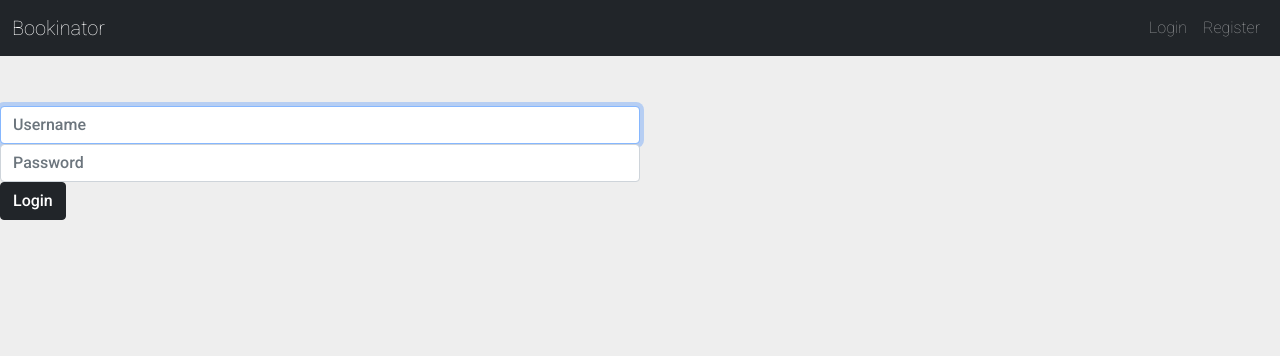
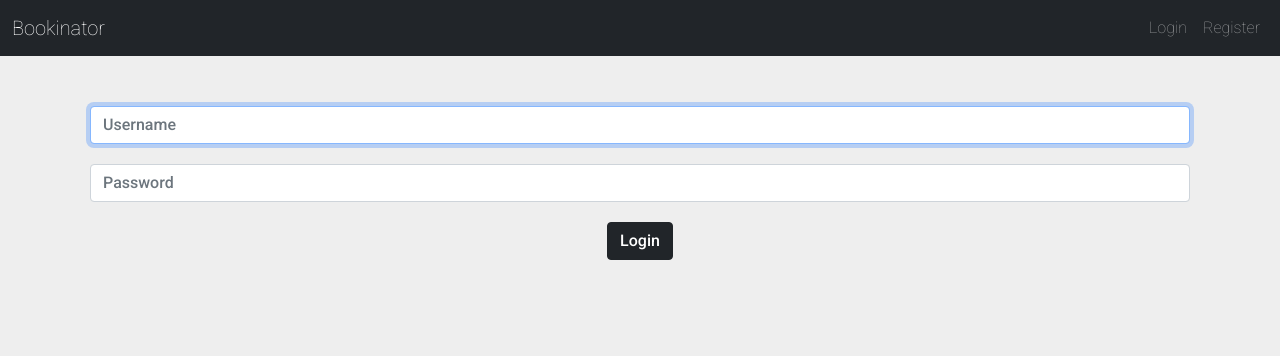
Before and after one commit to DewinU/cs50w-project1, a Flask app: page /login in a window 1280 px wide. Shown: the top 356 px of the page. Run offline with Flask 2, Linux system fonts and the light colour scheme; some libraries are stand-ins or nearby versions.

Commit message:
Login listo xd

```diff
--- a/application.py
+++ b/application.py
@@ -4,39 +4,49 @@ import tempfile
 import requests
 
 from tempfile import mkdtemp
-from werkzeug.exceptions import default_exceptions
 from werkzeug.security import check_password_hash, generate_password_hash
-from dotenv import load_dotenv
 from flask import Flask, session, render_template, request, redirect, jsonify
 from flask_session import Session
 from sqlalchemy import create_engine
 from sqlalchemy.orm import scoped_session, sessionmaker
 
-from helpers import apology, login_required
-
-projectFolder = os.path.expanduser('~/cs50w-project1')  # adjust as appropriate
-load_dotenv(os.path.join(projectFolder, '.env'))
 
 app = Flask(__name__)
 
 
-# @app.after_request
-# def after_request(response):
-#     response.headers["Cache-Control"] = "no-cache, no-store, must-revalidate"
-#     response.headers["Expires"] = 0
-#     response.headers["Pragma"] = "no-cache"
-#     return response
+@app.after_request
+def after_request(response):
+    response.headers["Cache-Control"] = "no-cache, no-store, must-revalidate"
+    response.headers["Expires"] = 0
+    response.headers["Pragma"] = "no-cache"
+    return response
 
 
 # Check for environment variable
 if not os.getenv("DATABASE_URL"):
     raise RuntimeError("DATABASE_URL is not set")
 
+
+def login_required(f):
+    """
+    Decorate routes to require login.
+
+    http://flask.pocoo.org/docs/0.12/patterns/viewdecorators/
+    """
+    @wraps(f)
+    def decorated_function(*args, **kwargs):
+        if session.get("user_id") is None:
+            return redirect("/login")
+        return f(*args, **kwargs)
+    return decorated_function
+
+
 # Configure session to use filesystem
 app.config["SESSION_FILE_DIR"] = mkdtemp()
 app.config["SESSION_PERMANENT"] = False
 app.config["SESSION_TYPE"] = "filesystem"
 Session(app)
+
 
 # Set up database
 engine = create_engine(os.getenv("DATABASE_URL"))
@@ -99,20 +109,23 @@ def register():
     session.clear()
     if request.method == "POST":
         if request.form.get("password") != request.form.get("confirmation"):
-            return apology("passwords doesn´t match!", 400)
+            return "passwords doesn´t match!"
 
         user = db.execute("SELECT * FROM users WHERE username = :username",
                           {"username": request.form.get("username")}).fetchone()
         if user is not None:
             return "User is taken, please go back"
 
-        novoid = db.execute("INSERT INTO users(username, password) VALUES(:username, :password)",
-                            {"username": request.form.get("username"),
-                             "password": generate_password_hash(request.form.get("password"))})
-        #session["user_id"] = novoid
+        db.execute("INSERT INTO users(username, password) VALUES(:username, :password)",
+                   {"username": request.form.get("username"),
+                    "password": generate_password_hash(request.form.get("password"))})
         db.commit()
 
-        return hola
+        novoid = db.execute("Select * from users where username = :username",
+                            {"username": request.form.get("username")}).fetchone()
+
+        session["user_id"] = novoid["id_user"]
+        return redirect('/')
 
     else:
         return render_template("/register.html")
@@ -139,22 +152,25 @@ def login():
 
         # Ensure username was submitted
         if not request.form.get("username"):
-            return apology("must provide username", 403)
+            return "Must provide username"
 
         # Ensure password was submitted
         elif not request.form.get("password"):
-            return apology("must provide password", 403)
+            return "Must provide password"
 
         # Query database for username
-        rows = db.execute("SELECT * FROM user WHERE username = :username", {
-            "username": request.form.get("username")})
+        user = db.execute("SELECT * FROM users WHERE username = :username", {
+            "username": request.form.get("username")}).fetchone()
 
         # Ensure username exists and password is correct
-        if len(rows) != 1 or not check_password_hash(rows[0]["hash"], request.form.get("password")):
-            return apology("invalid username and/or password", 403)
+        if not user:
+            return "invalid username"
 
-        # Remember which user has logged in
-        session["user_id"] = rows[0]["id"]
+        if not check_password_hash(user["password"], request.form.get("password")):
+            return "invalid password"
+
+            # Remember which user has logged in
+        session["user_id"] = user["id_user"]
 
         # Redirect user to home page
         return redirect("/")
--- a/import.py
+++ b/import.py
@@ -1,12 +1,8 @@
 import csv
 import os
 
-from dotenv import load_dotenv
 from sqlalchemy import create_engine
 from sqlalchemy.orm import scoped_session, sessionmaker
-
-projectFolder = os.path.expanduser('~/cs50w-project1')  # adjust as appropriate
-load_dotenv(os.path.join(projectFolder, '.env'))
 
 engine = create_engine(os.getenv("DATABASE_URL"))
 db = scoped_session(sessionmaker(bind=engine))
--- a/static/style.css
+++ b/static/style.css
@@ -1,3 +1,10 @@
+* {
+  padding: 0;
+  margin: 0;
+  -webkit-box-sizing: border-box;
+  box-sizing: border-box;
+}
+
 body {
   background-color: #eee;
   font-family: "Roboto", sans-serif;
@@ -40,4 +47,20 @@ body {
   width: 110px;
   background: #333333;
 }
+
+.container {
+  padding-top: 50px;
+  padding-left: 20px;
+  padding-right: 20px;
+  text-align: center;
+}
+
+.container .sub-container, .container .comment-container {
+  padding-bottom: 20px;
+  text-align: center;
+}
+
+.container #Welcome-text {
+  color: white;
+}
 /*# sourceMappingURL=style.css.map */
--- a/static/style.scss
+++ b/static/style.scss
@@ -1,3 +1,10 @@
+* {
+  padding: 0;
+  margin: 0;
+  -webkit-box-sizing: border-box;
+  box-sizing: border-box;
+}
+
 body {
   background-color: #eee;
   font-family: "Roboto", sans-serif;
@@ -38,3 +45,23 @@ body {
   width: 110px;
   background: rgb(51, 51, 51);
 }
+
+.container {
+  padding-top: 50px;
+  padding-left: 20px;
+  padding-right: 20px;
+  text-align: center;
+
+  .sub-container {
+    padding-bottom: 20px;
+    text-align: center;
+  }
+
+  .comment-container {
+    @extend .sub-container;
+  }
+
+  #Welcome-text {
+    color: white;
+  }
+}
--- a/templates/index.html
+++ b/templates/index.html
@@ -1,7 +1,6 @@
 {% extends "layout.html" %} {% block title %} Bookinator {% endblock %} {% block
 body %}
 <form method="POST">
-  <div class="container">
   <div class="row height d-flex justify-content-center align-items-center">
     <div class="col-md-8">
       <div class="search">
@@ -17,6 +16,5 @@ body %}
       </div>
     </div>
   </div>
-  </div>
 </form>
 {% endblock %}
--- a/templates/layout.html
+++ b/templates/layout.html
@@ -26,12 +26,9 @@
     <title>{% block title %}{% endblock %}</title>
   </head>
   <body class="main">
-    <nav
-      class="navbar navbar-expand-md navbar-dark bg-dark"
-      style="margin-bottom: 50px"
-    >
+    <nav class="navbar navbar-expand-md navbar-dark bg-dark">
       <div class="container-fluid">
-        <a class="navbar-brand" href="#">Bookinator</a>
+        <a class="navbar-brand" href="{{ url_for('index') }}">Bookinator</a>
         <button
           class="navbar-toggler ms-auto"
           type="button"
@@ -42,6 +39,13 @@
         </button>
         <div class="navbar-collapse collapse" id="collapseNavbar">
           <ul class="navbar-nav ms-auto">
+            {% if session.user_id %}
+            <li class="nav-item">
+              <a class="nav-link" href="{{ url_for('logout') }}">Log out</a>
+
+              {% else %}
+            </li>
+
             <li class="nav-item">
               <a class="nav-link" href="{{ url_for('login') }}">Login</a>
             </li>
@@ -49,6 +53,7 @@
             <li class="nav-item">
               <a class="nav-link" href="{{ url_for('register') }}">Register</a>
             </li>
+            {% endif %}
           </ul>
         </div>
       </div>
--- a/templates/login.html
+++ b/templates/login.html
@@ -1,6 +1,8 @@
 {% extends "layout.html" %} {% block title %} Log In {% endblock %} {% block
 body %}
-<form action="{{ url_for('register') }}" method="post">
+<div class="container">
+  <form action="{{ url_for('login') }}" method="post">
+    <div class="sub-container">
       <input
         autocomplete="off"
         autofocus
@@ -9,9 +11,10 @@ body %}
         placeholder="Username"
         type="text"
         required
-    style="width: 50%"
       />
+    </div>
 
+    <div class="sub-container">
       <input
         class="form-control"
         name="password"
@@ -20,10 +23,11 @@ body %}
         pattern="(?=.*\d)(?=.*[a-z])(?=.*[A-Z]).{7,}"
         title="Password needs at least a lowercase letter, a capital letter, a number, and a minimun of 7 characters"
         required
-    style="width: 50%"
       />
+    </div>
 
-  <button class="btn btn-dark" type="submit">Login</button>
+    <button id="defaultBtn" class="btn btn-dark" type="submit">Login</button>
   </form>
+</div>
 
 {% endblock %}
```
Also changed, not shown: helpers.py (deleted, +0 -33 lines), templates/book.html (+30 -2 lines), templates/register.html (+10 -8 lines), 7 other files. Lines whose indentation alone changed are shown as unchanged.
